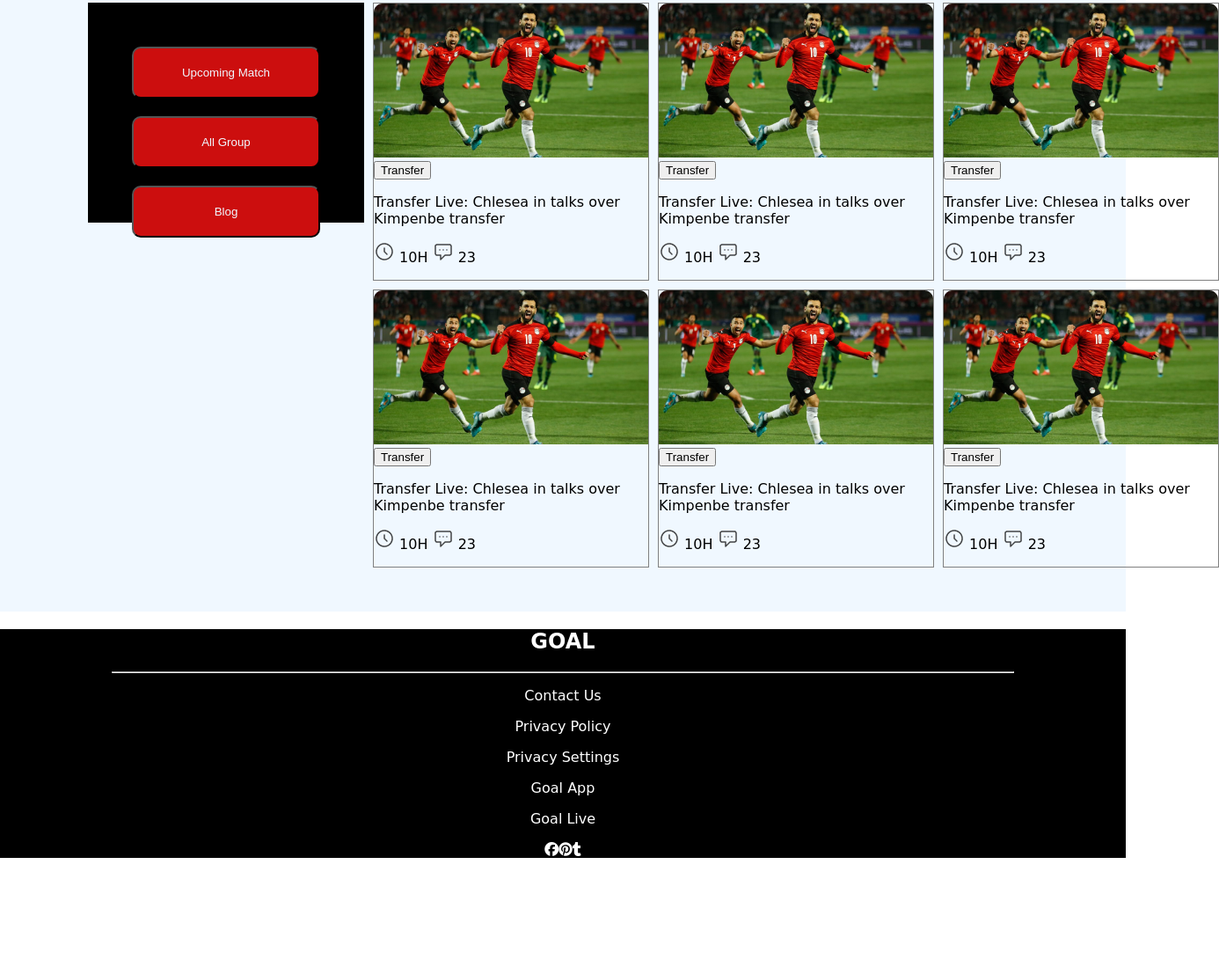
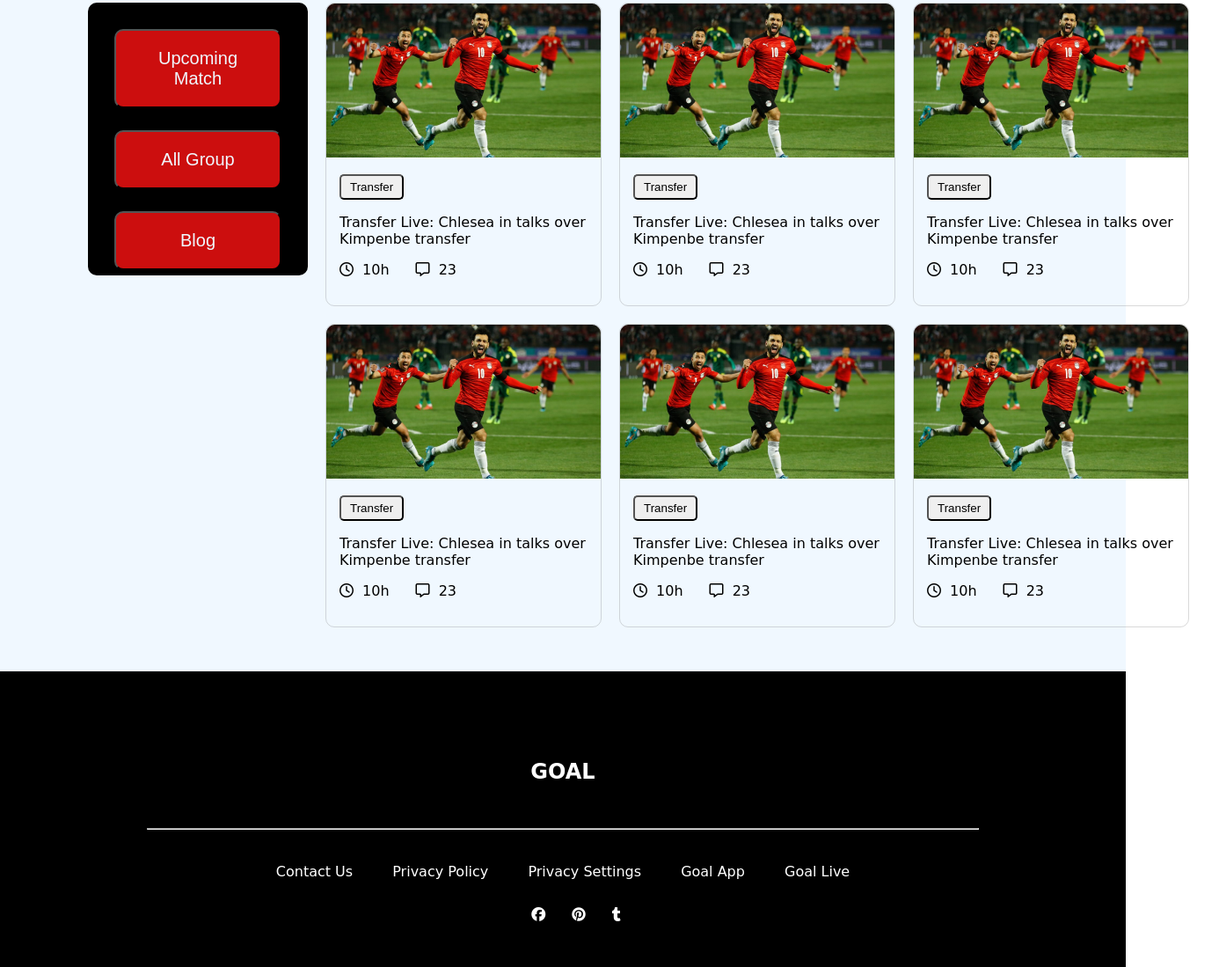
Before and after one commit to Amibiplob/World-cup, a plain HTML site: page index.html in a window 1280 px wide. Shown: the part 787-1886 px from the top of the page at 88% size, 1386 px wide, since content can reach past the window. Before the commit the page ends 1762 px from the top, so only its background shows below. Drawn offline with Linux system fonts and the light colour scheme; a web font is replaced by a local one.

Commit message:
1st page done

```diff
--- a/css/style.css
+++ b/css/style.css
@@ -6,24 +6,25 @@ body {
     font-family: 'Edu NSW ACT Foundation', cursive;
 
 }
-h1{
+
+h1 {
     font-size: 70px;
 }
 
-.container{
+.container {
     background-color: aliceblue;
-    padding:50px 100px;
+    padding: 50px 100px;
 
 }
+
 .banner-section {
     display: flex;
     background-color: black;
     color: aliceblue;
     height: 80vh;
     align-items: center;
-/* justify-items: center;
-justify-content: center; */
-border-radius: 30px;
+    border-radius: 30px;
+    overflow: hidden;
 }
 
 .banner-title {
@@ -35,16 +36,21 @@ border-radius: 30px;
 .banner-img {
     width: 100%;
 }
+.banner-img img{
+    width: 90%;
+}
 
 .red-btn {
     color: aliceblue;
     background-color: rgb(204, 14, 14);
     padding: 20px;
     border-radius: 10px;
+    font-size: 20px;
 }
-.blog-section{
+
+.blog-section {
     display: flex;
-    gap: 10px;
+    gap: 20px;
     margin-top: 100px;
 }
 
@@ -52,32 +58,60 @@ border-radius: 30px;
     display: flex;
     flex-direction: column;
     background-color: black;
-    padding: 50px;
-    gap: 20px;
-    width: 30%;
-    height: 150px;
+    padding: 30px;
+    gap: 25px;
+    width: 25%;
+    height: 250px;
+    border-radius: 10px;
 }
 
 .blog-news {
     display: grid;
-    grid-template-columns:repeat(3, 1fr);
+    grid-template-columns: repeat(3, 1fr);
     grid-template-rows: repeat(2, 1fr);
-    gap: 10px;
-    width: 70%;
+    gap: 20px;
+    width: 75%;
 }
 
 
 .blog-card {
-    border: 1px solid gray;
-
+border: 1px solid rgba(128, 128, 128, .3);
+border-radius: 10px;
+}
+.blog-text{
+padding: 15px;
+}
+.blog-text span{
+    padding-left: 5px;
+    padding-right: 30px;
+}
+.blog-card button{
+    padding: 5px 10px;
+    border-radius: 5px;
 }
 
 footer {
     background-color: black;
     text-align: center;
     color: white;
+    padding: 50px;
+}
+footer h2{
+    padding: 30px;
 }
 
 footer hr {
     width: 80%;
 }
+.footer-text{
+    padding-top: 30px;
+}
+.footer-text span{
+    padding: 20px;
+}
+.footer-icon{
+    padding-top: 30px;
+}
+.footer-icon i{
+padding-left: 30px;
+}
--- a/index.html
+++ b/index.html
@@ -41,10 +41,12 @@
             </div>
 
             <div class="blog-news">
+
                 <div class="blog-card">
                     <div class="blog-img">
                         <img src="img/Blog Image.png" alt="">
                     </div>
+                    <div class="blog-text">
                         <button>
                             Transfer
                         </button>
@@ -53,13 +55,16 @@
                             over Kimpenbe transfer
                         </p>
                         <p>
-                <img src="img/Time Icon.png" alt="time icon"> 10H <img src="img/Chat Icon.png" alt="chat icon"> 23
+                            <i class="fa-regular fa-clock"></i> <span>10h</span><i class="fa-regular fa-message"></i>
+                            <span>23</span>
                         </p>
+                    </div>
                 </div>
                 <div class="blog-card">
                     <div class="blog-img">
                         <img src="img/Blog Image.png" alt="">
                     </div>
+                    <div class="blog-text">
                         <button>
                             Transfer
                         </button>
@@ -68,13 +73,16 @@
                             over Kimpenbe transfer
                         </p>
                         <p>
-                <img src="img/Time Icon.png" alt="time icon"> 10H <img src="img/Chat Icon.png" alt="chat icon"> 23
+                            <i class="fa-regular fa-clock"></i> <span>10h</span><i class="fa-regular fa-message"></i>
+                            <span>23</span>
                         </p>
+                    </div>
                 </div>
                 <div class="blog-card">
                     <div class="blog-img">
                         <img src="img/Blog Image.png" alt="">
                     </div>
+                    <div class="blog-text">
                         <button>
                             Transfer
                         </button>
@@ -83,13 +91,16 @@
                             over Kimpenbe transfer
                         </p>
                         <p>
-                <img src="img/Time Icon.png" alt="time icon"> 10H <img src="img/Chat Icon.png" alt="chat icon"> 23
+                            <i class="fa-regular fa-clock"></i> <span>10h</span><i class="fa-regular fa-message"></i>
+                            <span>23</span>
                         </p>
+                    </div>
                 </div>
                 <div class="blog-card">
                     <div class="blog-img">
                         <img src="img/Blog Image.png" alt="">
                     </div>
+                    <div class="blog-text">
                         <button>
                             Transfer
                         </button>
@@ -98,14 +109,16 @@
                             over Kimpenbe transfer
                         </p>
                         <p>
-                <img src="img/Time Icon.png" alt="time icon"> 10H <img src="img/Chat Icon.png" alt="chat icon"> 23
+                            <i class="fa-regular fa-clock"></i> <span>10h</span><i class="fa-regular fa-message"></i>
+                            <span>23</span>
                         </p>
                     </div>
-
+                </div>
                 <div class="blog-card">
                     <div class="blog-img">
                         <img src="img/Blog Image.png" alt="">
                     </div>
+                    <div class="blog-text">
                         <button>
                             Transfer
                         </button>
@@ -114,13 +127,16 @@
                             over Kimpenbe transfer
                         </p>
                         <p>
-                <img src="img/Time Icon.png" alt="time icon"> 10H <img src="img/Chat Icon.png" alt="chat icon"> 23
+                            <i class="fa-regular fa-clock"></i> <span>10h</span><i class="fa-regular fa-message"></i>
+                            <span>23</span>
                         </p>
+                    </div>
                 </div>
                 <div class="blog-card">
                     <div class="blog-img">
                         <img src="img/Blog Image.png" alt="">
                     </div>
+                    <div class="blog-text">
                         <button>
                             Transfer
                         </button>
@@ -129,8 +145,10 @@
                             over Kimpenbe transfer
                         </p>
                         <p>
-                <img src="img/Time Icon.png" alt="time icon"> 10H <img src="img/Chat Icon.png" alt="chat icon"> 23
+                            <i class="fa-regular fa-clock"></i> <span>10h</span><i class="fa-regular fa-message"></i>
+                            <span>23</span>
                         </p>
+                    </div>
                 </div>
 
             </div>
@@ -141,12 +159,17 @@
             GOAL
         </h2>
         <hr>
-        <p>Contact Us  </p>
-        <p>Privacy Policy</p>
-        <p>Privacy Settings</p>
-        <p>Goal App</p>
-        <p> Goal Live</p>
-        <i class="fa-brands fa-facebook"></i><i class="fa-brands fa-pinterest"></i><i class="fa-brands fa-tumblr"></i>
+        <div class="footer-text">
+            <span>Contact Us </span>
+            <span>Privacy Policy</span>
+            <span>Privacy Settings</span>
+            <span>Goal App</span>
+            <span> Goal Live</span>
+        </div>
+        <div class="footer-icon">
+            <i class="fa-brands fa-facebook"></i><i class="fa-brands fa-pinterest"></i><i
+                class="fa-brands fa-tumblr"></i>
+        </div>
     </footer>
 
 </body>
```
Lines whose indentation alone changed are shown as unchanged.
